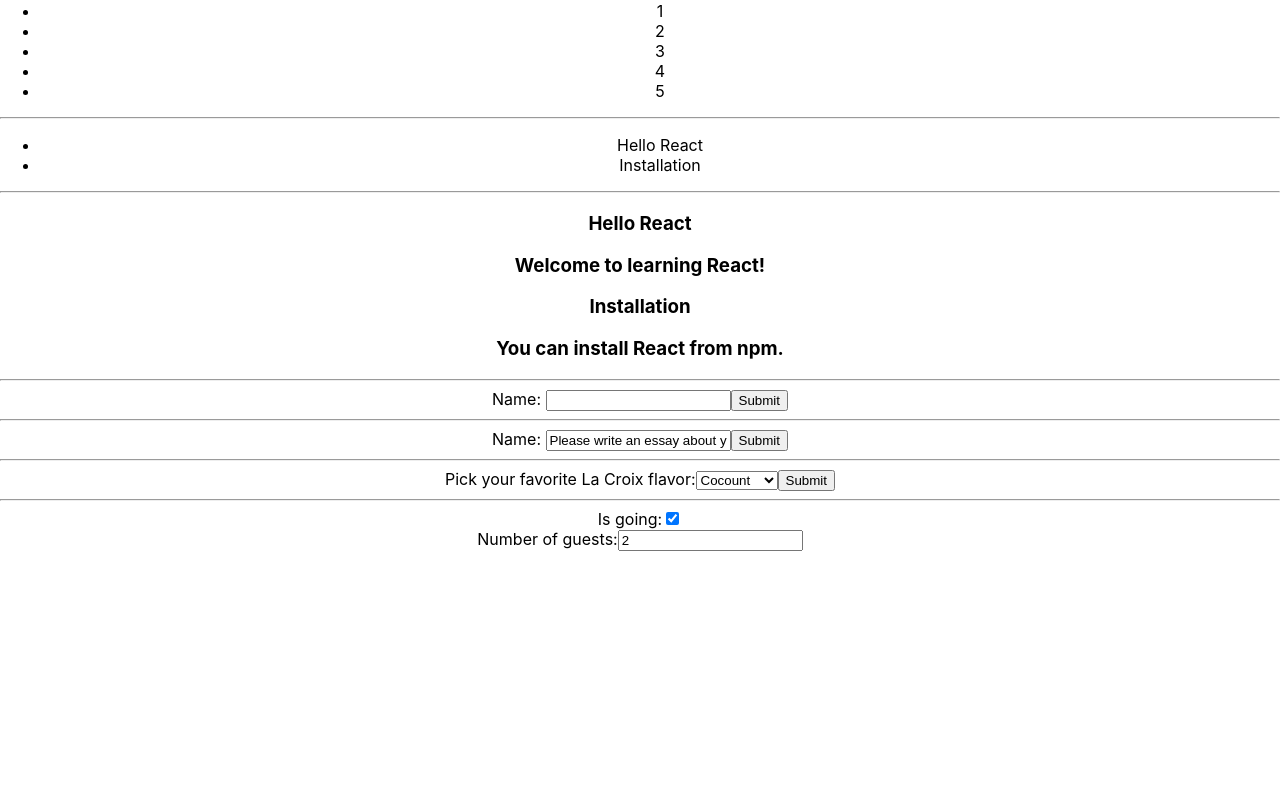
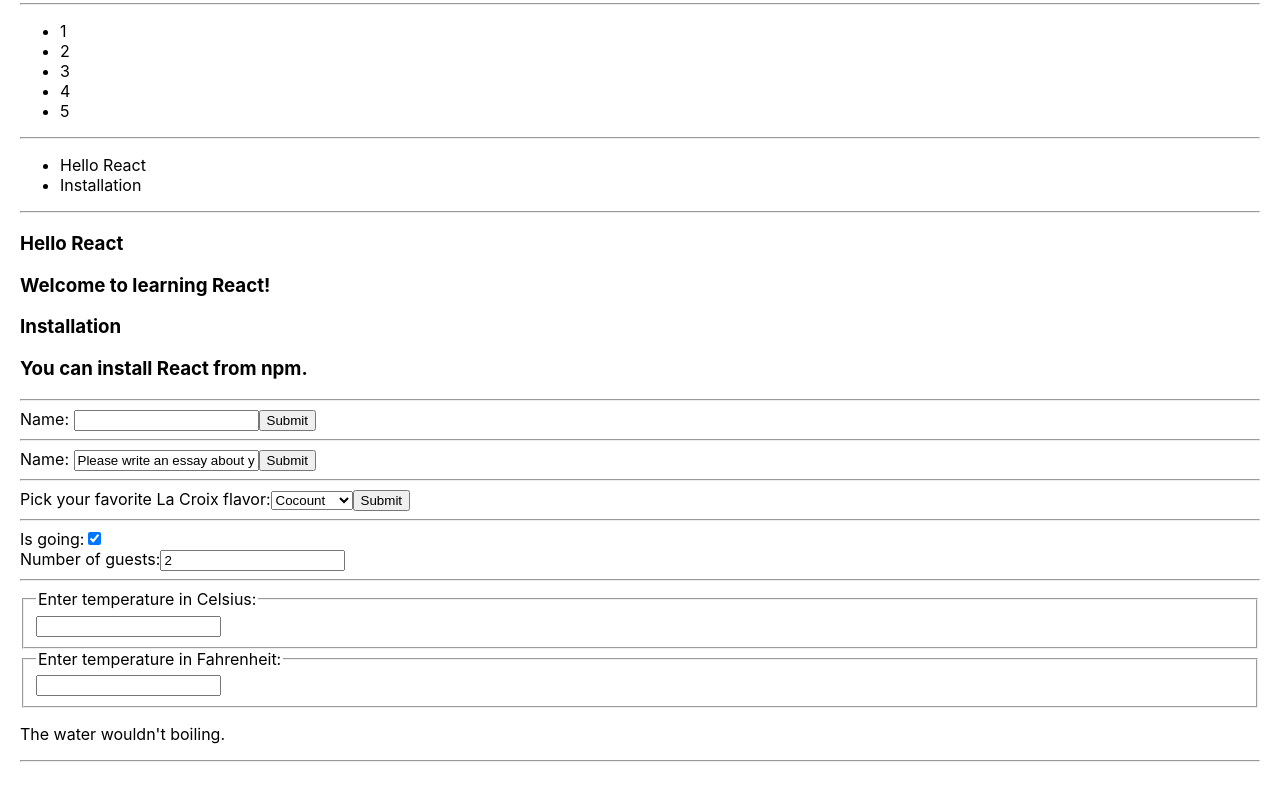
Before and after one commit to Evelynyy/third-react-demo, a React (Create React App) app: page / in a window 1280 px wide. Shown: the part 666-1466 px from the top of the page. Built offline with nearby package versions, Linux system fonts and the light colour scheme.

Commit message:
add example -- temperature convert

```diff
--- a/src/App.css
+++ b/src/App.css
@@ -1,5 +1,6 @@
 .App {
-  text-align: center;
+  text-align: left;
+  padding: 20px;
 }
 
 .App-logo {
--- a/src/App.js
+++ b/src/App.js
@@ -13,6 +13,7 @@
 import EssayForm from './components/form/EssayForm';
 import FlavorForm from './components/form/FlavorForm';
 import Reservation from './components/form/Reservation';
+import Calculator from './components/state-promotion/Calculator';
 
 class App extends Component {
   render() {
@@ -72,6 +73,10 @@
         <hr />
 
         <Reservation />
+        <hr />
+
+        <Calculator />
+        <hr />
 
 
 
--- /dev/null
+++ b/src/components/state-promotion/BoilingVerdict.js
@@ -0,0 +1,10 @@
+import React from 'react';
+
+const BoilingVerdict = (props) =>  {
+    if (props.celsius >= 100) {
+        return <p>The water would boiling.</p>
+    }
+    return <p>The water wouldn't boiling.</p>
+}
+
+export default BoilingVerdict;
--- /dev/null
+++ b/src/components/state-promotion/Calculator.js
@@ -0,0 +1,73 @@
+import React from 'react';
+import TemperatureInput from './TemperatureInput';
+import BoilingVerdict from './BoilingVerdict';
+
+
+
+function toCelsius(fahrenherit) {
+    return (fahrenherit - 32) * 5 / 9;
+}
+
+function toFahrenheit(celsius) {
+    return (celsius * 9 / 5) + 32;
+}
+
+function tryConvert(temperature, convert) {
+    const input = parseFloat(temperature);
+    if (Number.isNaN(input)) {
+        return '';
+    }
+    const output = convert(input);
+    const rounded = Math.round(output * 1000) / 1000;
+    return rounded.toString();
+}
+
+class Calculator extends React.Component {
+    constructor(props) {
+        super(props);
+        this.state = {
+            temperature: '',
+            scale: 'c'
+        }
+
+        this.handleCelsiusChange = this.handleCelsiusChange.bind(this);
+        this.handleFahrenheitChange = this.handleFahrenheitChange.bind(this);
+    }
+
+    handleCelsiusChange(temperature) {
+        this.setState({
+            scale: 'c',
+            temperature
+        });
+    }
+
+    handleFahrenheitChange(temperature) {
+        this.setState({
+            scale: 'f',
+            temperature
+        });
+    }
+
+    render() {
+        const scale = this.state.scale;
+        const temperature = this.state.temperature;
+        const celsius = scale === 'f' ? tryConvert(temperature, toCelsius) : temperature;
+        const fahrenheit = scale === 'c' ? tryConvert(temperature, toFahrenheit) : temperature;
+
+        return (
+            <div>
+                <TemperatureInput
+                    scale="c"
+                    temperature={celsius}
+                    onTemperatureChange={this.handleCelsiusChange} />
+                <TemperatureInput
+                    scale="f"
+                    temperature={fahrenheit}
+                    onTemperatureChange={this.handleFahrenheitChange} />
+                <BoilingVerdict celsius={parseFloat(celsius)} />
+            </div>
+        )
+    }
+}
+
+export default Calculator;
--- /dev/null
+++ b/src/components/state-promotion/TemperatureInput.js
@@ -0,0 +1,32 @@
+import React from 'react';
+
+const scaleNames = {
+    c: 'Celsius',
+    f: 'Fahrenheit'
+}
+
+class TemperatureInput extends React.Component {
+    constructor(props) {
+        super(props);
+        this.handleChange = this.handleChange.bind(this);
+    }
+
+    handleChange(e) {
+        this.props.onTemperatureChange(e.target.value);
+    }
+
+    render() {
+        const temperature = this.props.temperature;
+        const scale = this.props.scale;
+        return (
+            <fieldset>
+                <legend>Enter temperature in {scaleNames[scale]}:</legend>
+                <input
+                    value={temperature}
+                    onChange={this.handleChange} />
+            </fieldset>
+        );
+    }
+}
+
+export default TemperatureInput;
```
